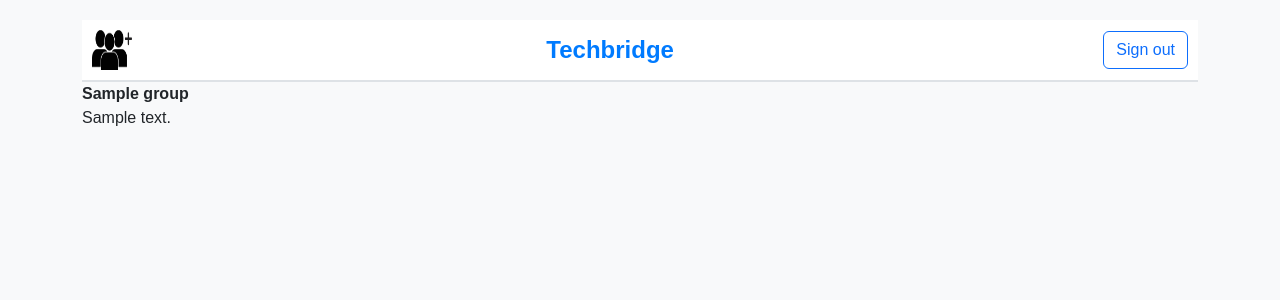
After one commit to nospring2902/WebChat-with-AI-Gen, a Django app: template templates/dashboard.html in a window 1280 px wide. The commit adds this page. Shown: the top 300 px of the page. Run offline with Django 4.2, Linux system fonts and the light colour scheme; the template is opened without the code that fills it: most values are stand-ins (such as "Sample title", 1, 10 or a date in 2020).

Commit message:
Dashboard creating

```diff
--- /dev/null
+++ b/templates/dashboard.html
@@ -0,0 +1,77 @@
+<!DOCTYPE html>
+<html lang="en">
+<head>
+    <meta charset="UTF-8">
+    <meta name="viewport" content="width=device-width, initial-scale=1.0">
+    <link rel="stylesheet" href="https://cdn.jsdelivr.net/npm/bootstrap@5.2.3/dist/css/bootstrap.min.css">
+    <link rel="stylesheet" href="https://cdnjs.cloudflare.com/ajax/libs/bootstrap-icons/1.5.0/font/bootstrap-icons.min.css">
+    <style>
+        body {
+            font-family: Arial, sans-serif;
+            background-color: #f8f9fa;
+        }
+        .container {
+            margin-top: 20px;
+        }
+        .header {
+            display: flex;
+            justify-content: space-between;
+            align-items: center;
+            padding: 10px;
+            background-color: #ffffff;
+            border-bottom: 2px solid #dee2e6;
+        }
+        .header .left,
+        .header .right {
+            display: flex;
+            align-items: center;
+        }
+        .header .title {
+            font-size: 24px;
+            font-weight: bold;
+            color: #007bff; /* Màu xanh */
+            margin: 0 auto;
+        }
+        .header .btn-create-group {
+            background-color: transparent;
+            border: none;
+            padding: 0;
+        }
+        .header .btn-create-group img {
+            height: 40px; /* Đặt chiều cao của hình ảnh */
+            width: 40px;  /* Đặt chiều rộng của hình ảnh */
+        }
+        .header .btn-signout {
+            margin-left: 15px;
+        }
+    </style>
+    <title>TechBridge</title>
+</head>
+<body>
+
+    <div class="container">
+        <div class="header">
+            <div class="left">
+                <button class="btn btn-create-group">
+                    <img src="/static/images/creategroup.png" alt="Create Group">
+                </button>
+            </div>
+            <div class="title">
+                Techbridge
+            </div>
+            <div class="right">
+                <button class="btn btn-outline-primary btn-signout">Sign out</button>
+            </div>
+        </div>
+
+        {% for group in groups %}
+            <div class="group-card">
+                <strong>{{ group.name }}</strong>
+                <p>{{ group.latestmessage }}</p>
+            </div>
+        {% endfor %}
+
+    </div>
+
+</body>
+</html>
--- a/templates/signup.html
+++ b/templates/signup.html
@@ -33,7 +33,7 @@
     <!-------------------- ------ Right Box ---------------------------->
 
        <div class="col-md-6 right-box">
-        <form onsummit = "return validateForm">
+        <form onsubmit = "return validateForm">
           <div class="row align-items-center">
                 <div class="header-text mb-4">
                      <h2>Sign Up</h2>
@@ -51,7 +51,7 @@
 
                 <div class=" input-group mb-3">
                     <select class = "form-select form-select-lg bg-light fs-6" id="languageSelect" required>
-                        <option value="" disable selected>Select Language</option>
+                        <option value="" disabled selected>Select Language</option>
                         <option value = "en">English</option>
                         <option value = "ja">Japanese</option>
                         <option value = "vi">Vietnamese</option>
```
Also changed, not shown: static/images/creategroup.png (added), static/images/favicon.png (deleted).
